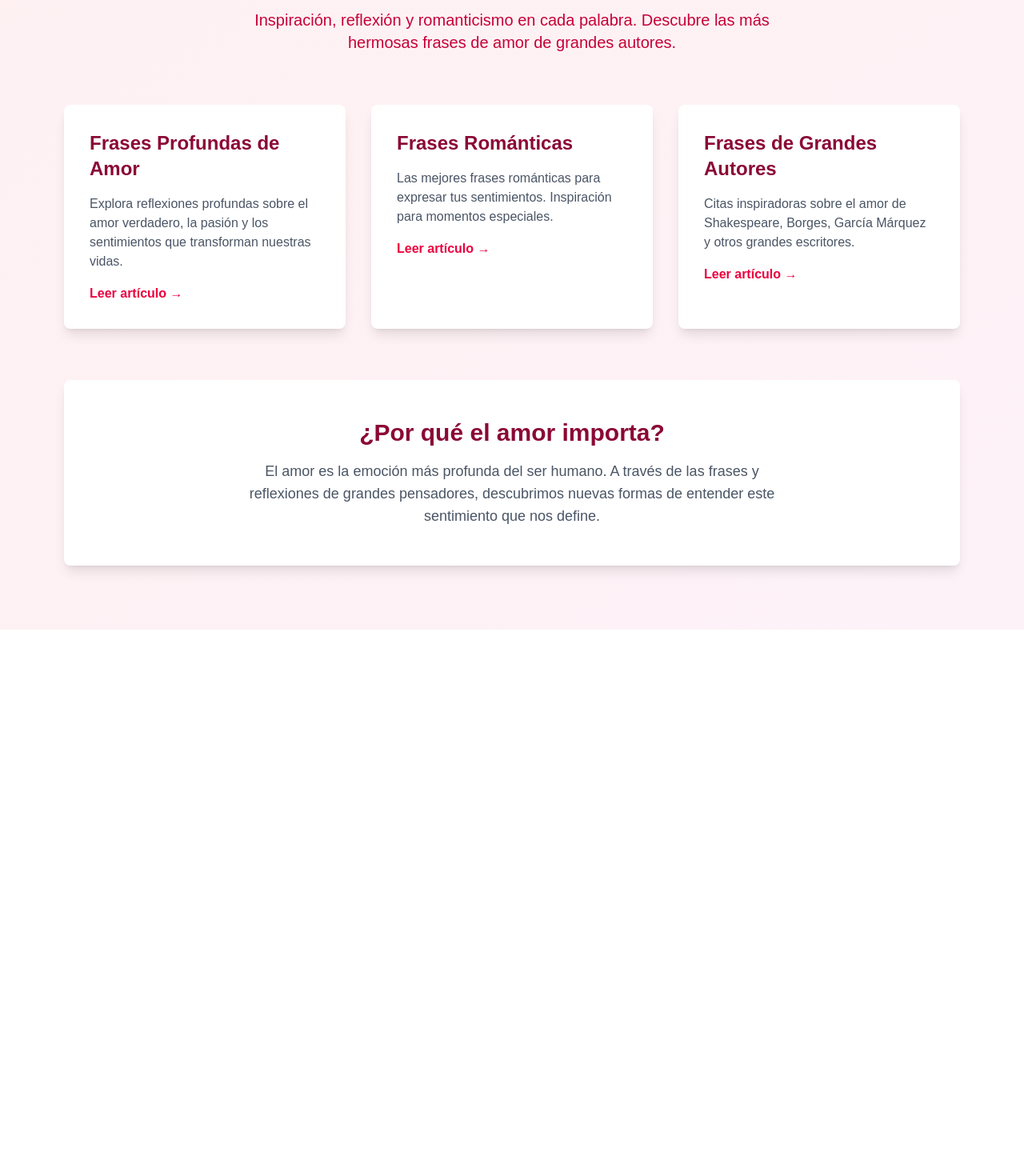
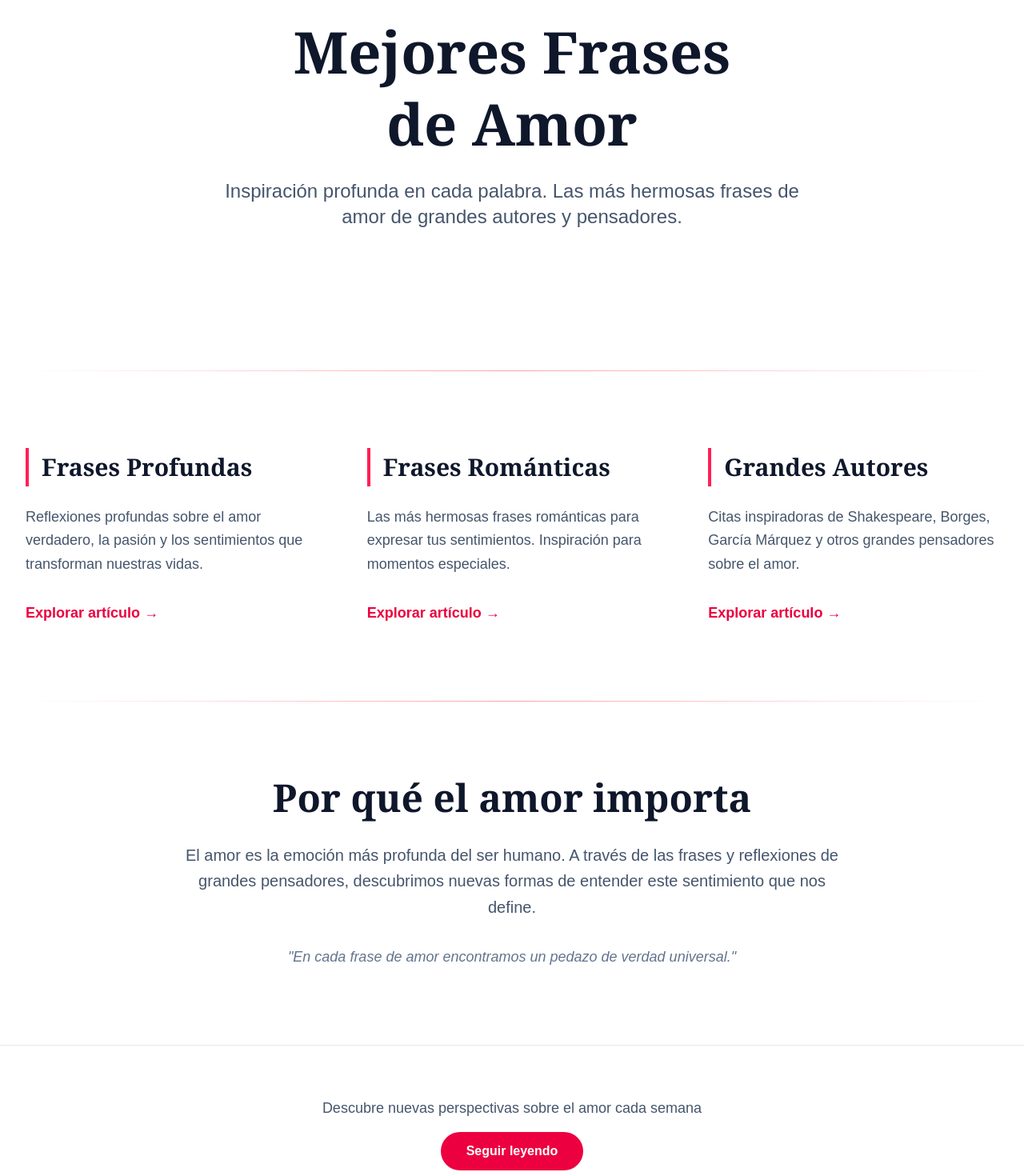
Before and after one commit to marcelo2721/mejoresfrasesdeamor, a Next.js app: page / in a window 1280 px wide. Shown: the part 145-1610 px from the top of the page at 80% size. Before the commit the page ends 932 px from the top, so only its background shows below. Built offline with nearby package versions, Linux system fonts and the light colour scheme.

Commit message:
Update homepage design: serif typography, minimalist layout

```diff
--- a/src/app/page.tsx
+++ b/src/app/page.tsx
@@ -1,64 +1,121 @@
 export default function Home() {
   return (
-    <div className="min-h-screen bg-gradient-to-br from-rose-50 to-pink-50 dark:from-slate-950 dark:to-rose-950">
-      <div className="max-w-6xl mx-auto px-4 py-20">
-        <header className="text-center mb-16">
-          <h1 className="text-5xl md:text-6xl font-bold text-rose-900 dark:text-rose-200 mb-4">
-            Mejores Frases de Amor
+    <div className="min-h-screen bg-white dark:bg-slate-950">
+      {/* Hero Section */}
+      <section className="relative py-32 px-4 sm:px-6 lg:px-8 max-w-7xl mx-auto">
+        <div className="text-center">
+          <p className="text-sm font-semibold text-rose-600 dark:text-rose-400 tracking-widest uppercase mb-4">
+            Reflexión y Romanticismo
+          </p>
+          <h1 className="text-5xl sm:text-6xl lg:text-7xl font-serif font-bold text-slate-900 dark:text-white mb-6 leading-tight">
+            Mejores Frases<br />de Amor
           </h1>
-          <p className="text-xl text-rose-700 dark:text-rose-300 max-w-2xl mx-auto">
-            Inspiración, reflexión y romanticismo en cada palabra. Descubre las más hermosas frases de amor de grandes autores.
+          <p className="text-xl sm:text-2xl text-slate-600 dark:text-slate-300 max-w-3xl mx-auto mb-12 font-light">
+            Inspiración profunda en cada palabra. Las más hermosas frases de amor de grandes autores y pensadores.
           </p>
-        </header>
+        </div>
+      </section>
 
-        <div className="grid md:grid-cols-2 lg:grid-cols-3 gap-8 mb-16">
-          <article className="bg-white dark:bg-slate-800 rounded-lg shadow-lg p-8 hover:shadow-xl transition-shadow">
-            <h2 className="text-2xl font-semibold text-rose-900 dark:text-rose-200 mb-4">
-              Frases Profundas de Amor
+      {/* Divider */}
+      <div className="max-w-7xl mx-auto px-4 sm:px-6 lg:px-8">
+        <div className="h-px bg-gradient-to-r from-transparent via-rose-300 to-transparent dark:via-rose-600"></div>
+      </div>
+
+      {/* Articles Grid */}
+      <section className="py-24 px-4 sm:px-6 lg:px-8 max-w-7xl mx-auto">
+        <div className="grid md:grid-cols-3 gap-12 lg:gap-16">
+          {/* Card 1 */}
+          <article className="flex flex-col">
+            <div className="flex items-center gap-4 mb-6">
+              <div className="w-1 h-12 bg-rose-500 dark:bg-rose-400"></div>
+              <h2 className="text-2xl sm:text-3xl font-serif font-bold text-slate-900 dark:text-white">
+                Frases Profundas
               </h2>
-            <p className="text-gray-600 dark:text-gray-300 mb-4">
-              Explora reflexiones profundas sobre el amor verdadero, la pasión y los sentimientos que transforman nuestras vidas.
+            </div>
+            <p className="text-slate-600 dark:text-slate-400 text-lg leading-relaxed mb-8 flex-grow">
+              Reflexiones profundas sobre el amor verdadero, la pasión y los sentimientos que transforman nuestras vidas.
             </p>
-            <a href="/articulos/frases-profundas-amor" className="text-rose-600 hover:text-rose-700 font-semibold">
-              Leer artículo →
+            <a
+              href="/articulos/frases-profundas-amor"
+              className="text-rose-600 dark:text-rose-400 font-semibold text-lg hover:text-rose-700 dark:hover:text-rose-300 transition-colors"
+            >
+              Explorar artículo →
             </a>
           </article>
 
-          <article className="bg-white dark:bg-slate-800 rounded-lg shadow-lg p-8 hover:shadow-xl transition-shadow">
-            <h2 className="text-2xl font-semibold text-rose-900 dark:text-rose-200 mb-4">
+          {/* Card 2 */}
+          <article className="flex flex-col">
+            <div className="flex items-center gap-4 mb-6">
+              <div className="w-1 h-12 bg-rose-500 dark:bg-rose-400"></div>
+              <h2 className="text-2xl sm:text-3xl font-serif font-bold text-slate-900 dark:text-white">
                 Frases Románticas
               </h2>
-            <p className="text-gray-600 dark:text-gray-300 mb-4">
-              Las mejores frases románticas para expresar tus sentimientos. Inspiración para momentos especiales.
+            </div>
+            <p className="text-slate-600 dark:text-slate-400 text-lg leading-relaxed mb-8 flex-grow">
+              Las más hermosas frases románticas para expresar tus sentimientos. Inspiración para momentos especiales.
             </p>
-            <a href="/articulos/frases-romanticas" className="text-rose-600 hover:text-rose-700 font-semibold">
-              Leer artículo →
+            <a
+              href="/articulos/frases-romanticas"
+              className="text-rose-600 dark:text-rose-400 font-semibold text-lg hover:text-rose-700 dark:hover:text-rose-300 transition-colors"
+            >
+              Explorar artículo →
             </a>
           </article>
 
-          <article className="bg-white dark:bg-slate-800 rounded-lg shadow-lg p-8 hover:shadow-xl transition-shadow">
-            <h2 className="text-2xl font-semibold text-rose-900 dark:text-rose-200 mb-4">
-              Frases de Grandes Autores
+          {/* Card 3 */}
+          <article className="flex flex-col">
+            <div className="flex items-center gap-4 mb-6">
+              <div className="w-1 h-12 bg-rose-500 dark:bg-rose-400"></div>
+              <h2 className="text-2xl sm:text-3xl font-serif font-bold text-slate-900 dark:text-white">
+                Grandes Autores
               </h2>
-            <p className="text-gray-600 dark:text-gray-300 mb-4">
-              Citas inspiradoras sobre el amor de Shakespeare, Borges, García Márquez y otros grandes escritores.
+            </div>
+            <p className="text-slate-600 dark:text-slate-400 text-lg leading-relaxed mb-8 flex-grow">
+              Citas inspiradoras de Shakespeare, Borges, García Márquez y otros grandes pensadores sobre el amor.
             </p>
-            <a href="/articulos/frases-autores-clasicos" className="text-rose-600 hover:text-rose-700 font-semibold">
-              Leer artículo →
+            <a
+              href="/articulos/frases-autores-clasicos"
+              className="text-rose-600 dark:text-rose-400 font-semibold text-lg hover:text-rose-700 dark:hover:text-rose-300 transition-colors"
+            >
+              Explorar artículo →
             </a>
           </article>
         </div>
+      </section>
 
-        <section className="bg-white dark:bg-slate-800 rounded-lg shadow-lg p-12 text-center">
-          <h2 className="text-3xl font-bold text-rose-900 dark:text-rose-200 mb-4">
-            ¿Por qué el amor importa?
+      {/* Divider */}
+      <div className="max-w-7xl mx-auto px-4 sm:px-6 lg:px-8">
+        <div className="h-px bg-gradient-to-r from-transparent via-rose-300 to-transparent dark:via-rose-600"></div>
+      </div>
+
+      {/* About Section */}
+      <section className="py-24 px-4 sm:px-6 lg:px-8 max-w-4xl mx-auto text-center">
+        <h2 className="text-4xl sm:text-5xl font-serif font-bold text-slate-900 dark:text-white mb-8">
+          Por qué el amor importa
         </h2>
-          <p className="text-lg text-gray-600 dark:text-gray-300 max-w-2xl mx-auto">
+        <p className="text-xl text-slate-600 dark:text-slate-400 leading-relaxed mb-8 font-light">
           El amor es la emoción más profunda del ser humano. A través de las frases y reflexiones de grandes pensadores,
           descubrimos nuevas formas de entender este sentimiento que nos define.
         </p>
+        <p className="text-lg text-slate-500 dark:text-slate-500 italic font-light">
+          "En cada frase de amor encontramos un pedazo de verdad universal."
+        </p>
       </section>
+
+      {/* Footer CTA */}
+      <section className="py-16 px-4 sm:px-6 lg:px-8 max-w-7xl mx-auto text-center border-t border-slate-200 dark:border-slate-800">
+        <p className="text-slate-600 dark:text-slate-400 text-lg mb-4">
+          Descubre nuevas perspectivas sobre el amor cada semana
+        </p>
+        <div className="flex justify-center gap-4">
+          <a
+            href="#"
+            className="px-8 py-3 bg-rose-600 text-white font-semibold rounded-full hover:bg-rose-700 dark:hover:bg-rose-500 transition-colors"
+          >
+            Seguir leyendo
+          </a>
         </div>
+      </section>
     </div>
   );
 }
```
Lines whose indentation alone changed are shown as unchanged.
